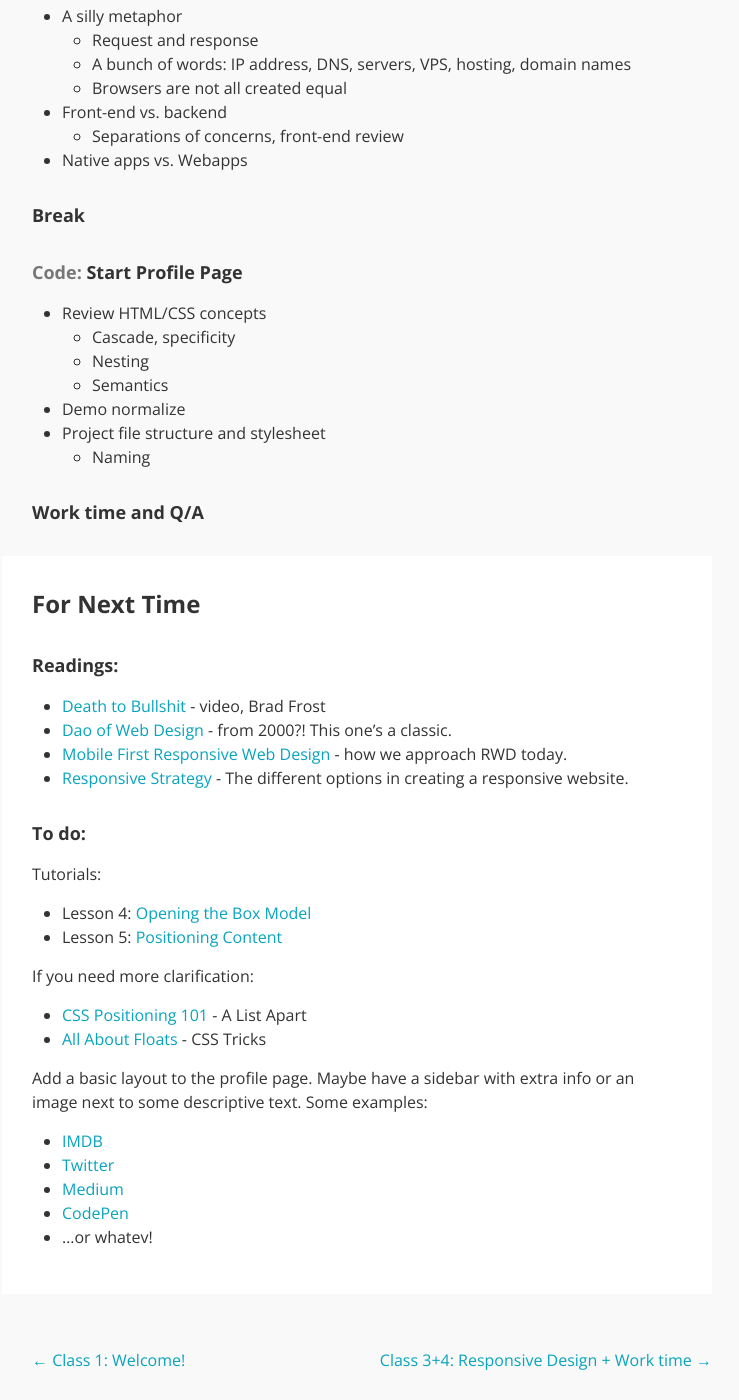
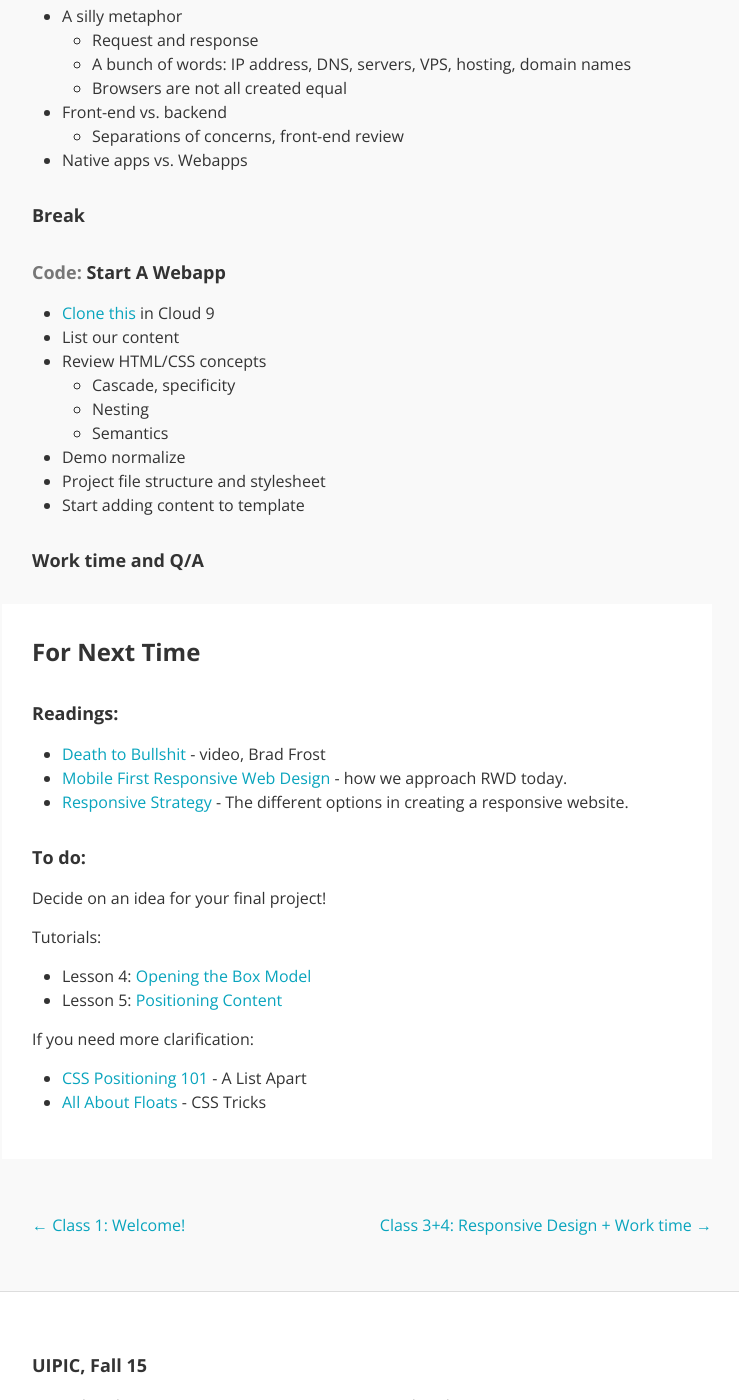
Before and after one commit to laras126/uipic-fall15, a Jekyll site: the page built from _posts/2015-10-14-class-2.markdown, in a window 1280 px wide and 1400 px high, scrolled down 1127 px. Shown: the whole window, without its empty margins (268-1007 px from the left). Built offline with Jekyll 4.4.1, drawn with Linux system fonts in a browser that asks for light colours; nearby versions of some CDN libraries; some of the changed text lies outside the part shown.

Commit message:
update class 2

```diff
--- a/_config.yml
+++ b/_config.yml
@@ -2,7 +2,7 @@
 title: UIPIC, Fall 15
 email: lara@notlaura.com
 description: > # this means to ignore newlines until "baseurl:"
-  Wednesdays 6:30-9:30pm, Room 505<br>
+  Wednesdays 6:30-9:30pm, Room 510<br>
   8 classes, October 7 - December 2
 baseurl: "/uipic-fall15" # the subpath of your site, e.g. /blog/
 url: "http://laras126.github.io/" # the base hostname & protocol for your site
@@ -10,7 +10,7 @@ url: "http://laras126.github.io/" # the base hostname & protocol for your site
 slack: http://uipic-fall15.slack.com
 class_time: Wednesdays 6:30pm-9:30pm
 class_dates: 10/07-12/02
-class_location: Room 505
+class_location: Room 510
 class_description: Do designers really need to know how to code? In a word...yes. In this course you will learn to create mobile-ready, web prototypes in HTML and CSS. You will understand the overarching structure of web applications and interfaces, and develop the vocabulary necessary to effectively communicate your designs to developers. The class will culminate in creating a prototype of your own design.
 
 
--- a/_posts/2015-10-14-class-2.markdown
+++ b/_posts/2015-10-14-class-2.markdown
@@ -50,15 +50,17 @@ Final Projects
 
 #### Break
 
-#### <span class="post-title-pre">Code:</span> Start Profile Page
+#### <span class="post-title-pre">Code:</span> Start A Webapp
 
+* [Clone this](https://github.com/laras126/webapp-exercise) in Cloud 9
+* List our content
 * Review HTML/CSS concepts
 	* Cascade, specificity
 	* Nesting
 	* Semantics
 * Demo normalize
 * Project file structure and stylesheet
-	* Naming
+* Start adding content to template
 
 #### Work time and Q/A
 
@@ -70,11 +72,12 @@ Final Projects
 #### Readings:
 
 * [Death to Bullshit](https://www.youtube.com/watch?v=nE0CRMm59BY) - video, Brad Frost
-* [Dao of Web Design](http://alistapart.com/article/dao) - from 2000?! This one's a classic.
 * [Mobile First Responsive Web Design](http://bradfrost.com/blog/web/mobile-first-responsive-web-design/) - how we approach RWD today.
 * [Responsive Strategy](http://bradfrost.com/blog/post/responsive-strategy/) - The different options in creating a responsive website.
 
 #### To do:
+
+Decide on an idea for your final project!
 
 Tutorials:
 
@@ -86,12 +89,5 @@ If you need more clarification:
 * [CSS Positioning 101](http://alistapart.com/article/css-positioning-101) - A List Apart
 * [All About Floats](https://css-tricks.com/all-about-floats/) - CSS Tricks
 
-Add a basic layout to the profile page. Maybe have a sidebar with extra info or an image next to some descriptive text. Some examples:
-
-* [IMDB](http://www.imdb.com/name/nm0202970/?ref_=nv_sr_1)
-* [Twitter](https://twitter.com/shibesbot)
-* [Medium](https://medium.com/@JohnKobs)
-* [CodePen](http://codepen.io/derekjp/)
-* ...or whatev!
 
 </div>
--- a/classes.html
+++ b/classes.html
@@ -6,7 +6,7 @@ permalink: /classes/
 
 <ul class="post-list">
   {% for post in site.posts reversed %}
-    <li {% if post.date >= site.time %} class="post-passed" {% endif %}>
+    <li {% if post.date < site.time %} class="post-passed" {% endif %}>
       <span class="post-meta">{{ post.date | date: "%b %-d, %Y" }}</span>
       <h3>Class {{ post.class }}: <a href="{{ post.url | prepend: site.baseurl }}">{{ post.title }} &rarr;</a>
       </h3>
--- a/index.html
+++ b/index.html
@@ -14,7 +14,7 @@ layout: default
 
 <h4>Time/Place</h4>
 {{site.class_time}}, {{site.class_dates}}<br>
-<strong>No class June 13.</strong><br>
+<!-- <strong>No class June 13.</strong><br> -->
 {{site.class_location}}<br>
 
 <h4>Instructor</h4>
```
Also changed, not shown: 4 other files.
